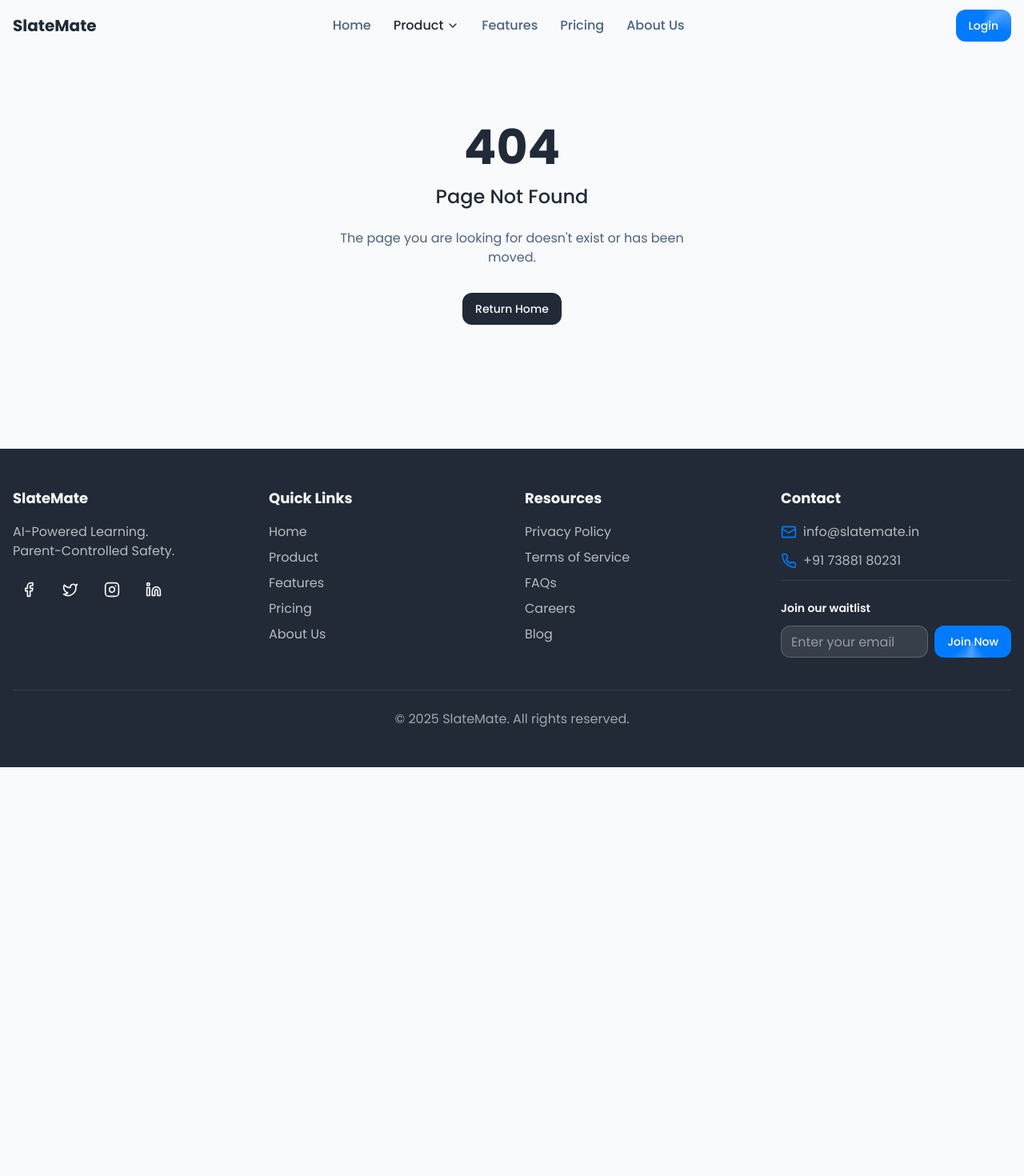
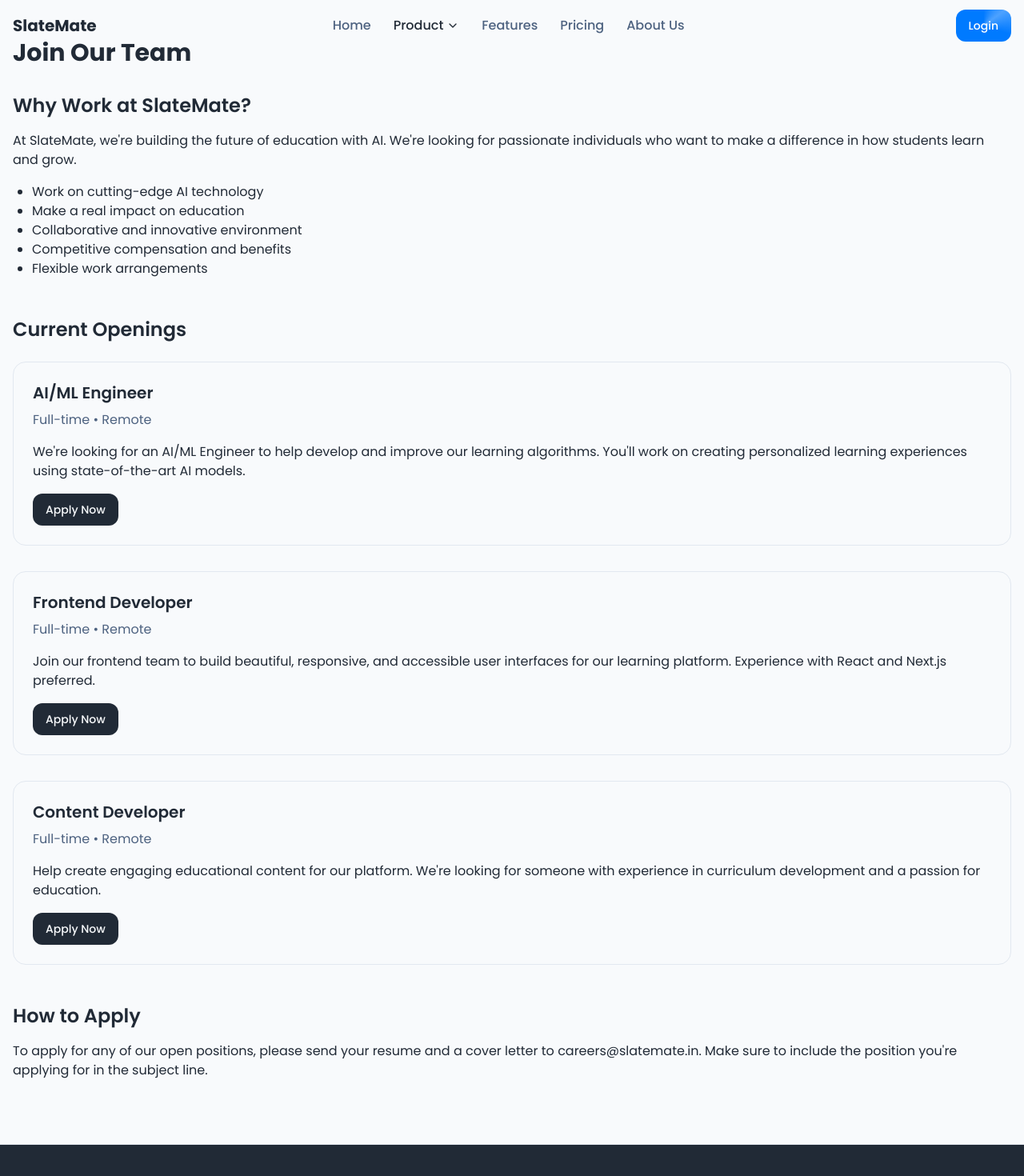
Before and after one commit to ayushranjan636/slate-mate, a Next.js app: page /careers in a window 1280 px wide. Before the commit this address had no page. Shown: the top 1470 px of the page at 80% size. Before the commit the page ends 959 px from the top, so only its background shows below. Built offline with nearby package versions, Linux system fonts and the light colour scheme.

Commit message:
Create page.tsx

```diff
--- /dev/null
+++ b/app/careers/page.tsx
@@ -0,0 +1,148 @@
+import { Metadata } from "next"
+import { Button } from "@/components/ui/button"
+
+export const metadata: Metadata = {
+  title: "Careers | SlateMate - Join Our AI-Powered Learning Team",
+  description: "Join SlateMate's team and help shape the future of AI-powered education. Explore current job openings for AI/ML Engineers, Frontend Developers, and Content Developers.",
+  keywords: "SlateMate careers, AI learning platform jobs, educational technology careers, remote jobs, AI education jobs",
+  openGraph: {
+    title: "Careers | SlateMate - Join Our AI-Powered Learning Team",
+    description: "Join SlateMate's team and help shape the future of AI-powered education. Explore current job openings and opportunities.",
+    type: "website",
+    url: "https://slatemate.in/careers",
+    images: [
+      {
+        url: "/og-image.jpg",
+        width: 1200,
+        height: 630,
+        alt: "SlateMate Careers",
+      },
+    ],
+  },
+  twitter: {
+    card: "summary_large_image",
+    title: "Careers | SlateMate - Join Our AI-Powered Learning Team",
+    description: "Join SlateMate's team and help shape the future of AI-powered education.",
+    images: ["/og-image.jpg"],
+  },
+  alternates: {
+    canonical: "https://slatemate.in/careers",
+  },
+}
+
+export default function Careers() {
+  const structuredData = {
+    "@context": "https://schema.org",
+    "@type": "JobPosting",
+    "title": "AI/ML Engineer",
+    "description": "We're looking for an AI/ML Engineer to help develop and improve our learning algorithms. You'll work on creating personalized learning experiences using state-of-the-art AI models.",
+    "datePosted": new Date().toISOString(),
+    "employmentType": "FULL_TIME",
+    "hiringOrganization": {
+      "@type": "Organization",
+      "name": "SlateMate",
+      "sameAs": "https://slatemate.in",
+      "logo": "https://slatemate.in/logo.png"
+    },
+    "jobLocation": {
+      "@type": "Place",
+      "address": {
+        "@type": "PostalAddress",
+        "addressCountry": "IN"
+      }
+    },
+    "applicantLocationRequirements": {
+      "@type": "Country",
+      "name": "India"
+    },
+    "jobLocationType": "TELECOMMUTE"
+  }
+
+  return (
+    <>
+      <script
+        type="application/ld+json"
+        dangerouslySetInnerHTML={{ __html: JSON.stringify(structuredData) }}
+      />
+      <div className="container mx-auto px-4 py-12">
+        <h1 className="text-3xl font-bold mb-8">Join Our Team</h1>
+
+        <div className="prose prose-lg max-w-none">
+          <section className="mb-12">
+            <h2 className="text-2xl font-semibold mb-4">Why Work at SlateMate?</h2>
+            <p className="mb-4">
+              At SlateMate, we're building the future of education with AI. We're looking for passionate
+              individuals who want to make a difference in how students learn and grow.
+            </p>
+            <ul className="list-disc pl-6 mb-6">
+              <li>Work on cutting-edge AI technology</li>
+              <li>Make a real impact on education</li>
+              <li>Collaborative and innovative environment</li>
+              <li>Competitive compensation and benefits</li>
+              <li>Flexible work arrangements</li>
+            </ul>
+          </section>
+
+          <section className="mb-12">
+            <h2 className="text-2xl font-semibold mb-6">Current Openings</h2>
+
+            <div className="space-y-8">
+              <div className="border rounded-lg p-6">
+                <h3 className="text-xl font-semibold mb-2">AI/ML Engineer</h3>
+                <p className="text-muted-foreground mb-4">Full-time • Remote</p>
+                <p className="mb-4">
+                  We're looking for an AI/ML Engineer to help develop and improve our learning algorithms.
+                  You'll work on creating personalized learning experiences using state-of-the-art AI models.
+                </p>
+                <Button asChild>
+                  <a href="mailto:careers@slatemate.in?subject=Application for AI/ML Engineer">
+                    Apply Now
+                  </a>
+                </Button>
+              </div>
+
+              <div className="border rounded-lg p-6">
+                <h3 className="text-xl font-semibold mb-2">Frontend Developer</h3>
+                <p className="text-muted-foreground mb-4">Full-time • Remote</p>
+                <p className="mb-4">
+                  Join our frontend team to build beautiful, responsive, and accessible user interfaces
+                  for our learning platform. Experience with React and Next.js preferred.
+                </p>
+                <Button asChild>
+                  <a href="mailto:careers@slatemate.in?subject=Application for Frontend Developer">
+                    Apply Now
+                  </a>
+                </Button>
+              </div>
+
+              <div className="border rounded-lg p-6">
+                <h3 className="text-xl font-semibold mb-2">Content Developer</h3>
+                <p className="text-muted-foreground mb-4">Full-time • Remote</p>
+                <p className="mb-4">
+                  Help create engaging educational content for our platform. We're looking for someone
+                  with experience in curriculum development and a passion for education.
+                </p>
+                <Button asChild>
+                  <a href="mailto:careers@slatemate.in?subject=Application for Content Developer">
+                    Apply Now
+                  </a>
+                </Button>
+              </div>
+            </div>
+          </section>
+
+          <section className="mb-8">
+            <h2 className="text-2xl font-semibold mb-4">How to Apply</h2>
+            <p className="mb-4">
+              To apply for any of our open positions, please send your resume and a cover letter to{" "}
+              <a href="mailto:careers@slatemate.in" className="text-primary hover:underline">
+                careers@slatemate.in
+              </a>
+              . Make sure to include the position you're applying for in the subject line.
+            </p>
+          </section>
+        </div>
+      </div>
+    </>
+  )
+}
```
